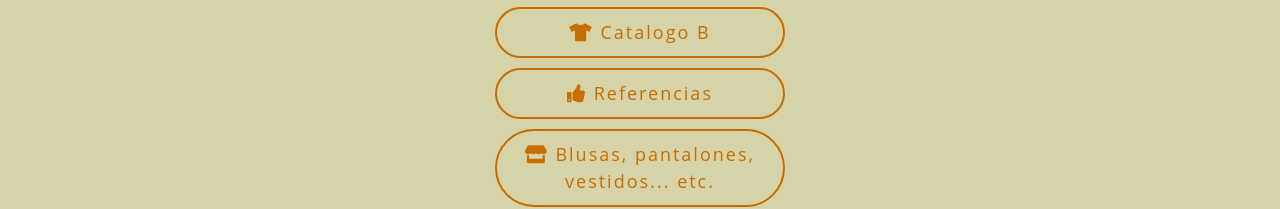
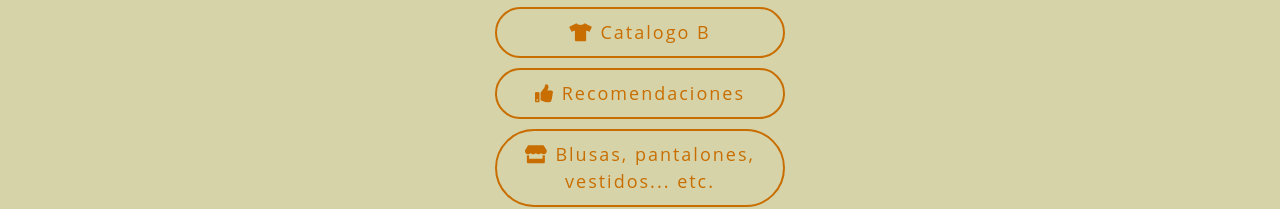
Before and after one commit to cloud-clothes/melancolica, a plain HTML site: page index.html in a window 1280 px wide. Shown: the part 413-622 px from the top of the page. Drawn offline with nearby package versions, Linux system fonts and the light colour scheme.

```diff
--- a/index.html
+++ b/index.html
@@ -42,7 +42,7 @@
 
         <a href="https://drive.google.com/drive/folders/1TXqlFyBPgeVHfkrR923MrY1mvSTdP2RU" class="links">
             <i class="fas fa-thumbs-up" style="color: #c86e00;"></i>
-            Referencias
+            Recomendaciones
         </a>
 
         <a href="https://drive.google.com/drive/u/1/mobile/folders/1-HFcpFSnNFRVkCE5wFyak5IAdnRcCpci?hl=es&pli=1&sort=13&direction=a" class="links">
```
